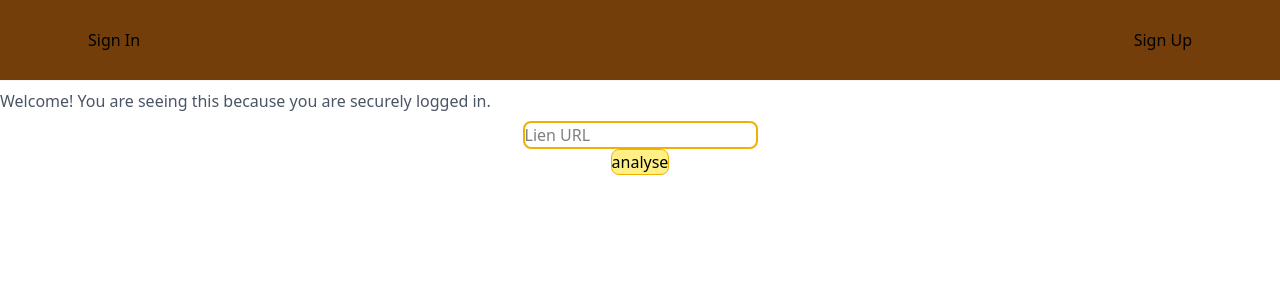
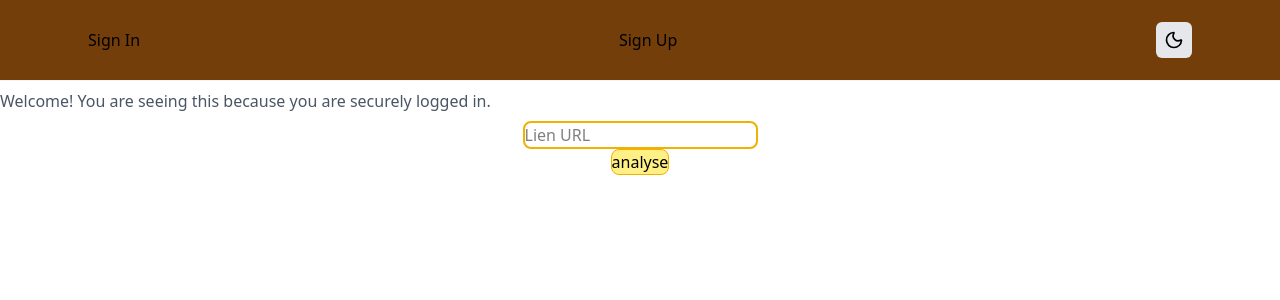
Before and after one commit to Rajabenamor/plateformeSEO, a Next.js app: page / in a window 1280 px wide. Shown: the top 300 px of the page. Built offline with nearby package versions, Linux system fonts and the light colour scheme.

Commit message:
added dark mode

```diff
--- a/package.json
+++ b/package.json
@@ -10,7 +10,9 @@
   },
   "dependencies": {
     "@hookform/resolvers": "^5.2.2",
+    "lucide-react": "^0.577.0",
     "next": "16.1.6",
+    "next-themes": "^0.4.6",
     "react": "19.2.3",
     "react-dom": "19.2.3",
     "react-hook-form": "^7.71.2",
--- /dev/null
+++ b/src/app/ThemeProvider.tsx
@@ -0,0 +1,10 @@
+// Dark mode / Light Mode
+"use client";
+
+import { ReactNode } from "react";
+import { ThemeProvider as NextThemesProvider } from "next-themes";
+
+export function ThemeProvider({children} : {children: ReactNode}){
+//attribute="class" tells next-themes to inject a "dark" CSS class into the HTML code
+return <NextThemesProvider attribute="class">{children}</NextThemesProvider>;
+}
--- a/src/app/auth/login/page.tsx
+++ b/src/app/auth/login/page.tsx
@@ -33,6 +33,7 @@ export default function LoginPage() {
   };
     return (
       <div>
+
         <h2>Log In to Your Dashboard</h2>
         <form onSubmit={handleSubmit(onSubmit)}>
           {/* 4. Conditionally display the error message to the user */}
--- a/src/app/layout.tsx
+++ b/src/app/layout.tsx
@@ -2,6 +2,7 @@ import type { Metadata } from "next";
 import { Geist, Geist_Mono } from "next/font/google";
 import "./globals.css";
 import Navbar from "@/components/Navbar";
+import { ThemeProvider } from "./ThemeProvider";
 const geistSans = Geist({
   variable: "--font-geist-sans",
   subsets: ["latin"],
@@ -23,12 +24,16 @@ export default function RootLayout({
   children: React.ReactNode;
 }>) {
   return (
-    <html lang="en">
+    //suppressHydrationWarning is CRUCIAL here, it stops Next.js from throwing an error
+    //when next-themes injects the dark mode class on page load.
+    <html lang="en" suppressHydrationWarning>
       <body
         className={`${geistSans.variable} ${geistMono.variable} antialiased`}
       >
-        <Navbar/>
-        {children}
+        <ThemeProvider>
+          <Navbar />
+          {children}
+        </ThemeProvider>
       </body>
     </html>
   );
--- a/src/components/Navbar.tsx
+++ b/src/components/Navbar.tsx
@@ -1,4 +1,5 @@
 import Link from "next/link";
+import ThemeToggle from "./ThemeToggle";
 
 export default function navbar() {
   return (
@@ -6,6 +7,7 @@ export default function navbar() {
       <div className="max-w-6xl mx-auto px-6 h-20 flex items-center justify-between">
         <Link href="/auth/login">Sign In</Link>
         <Link href="/auth/register">Sign Up</Link>
+        <ThemeToggle/>
       </div>
 
     </nav>
--- /dev/null
+++ b/src/components/ThemeToggle.tsx
@@ -0,0 +1,26 @@
+"use client";
+
+import { Moon, Sun } from "lucide-react";
+import { useTheme } from "next-themes";
+import { useEffect, useState } from "react";
+
+export default function ThemeToggle() {
+  const { theme, setTheme } = useTheme();
+  const [mounted, setMounted] = useState(false);
+
+  //Only show the button after the browser has loaded to prevent hydration errors
+  useEffect(() => {
+    setMounted(true);
+  }, []);
+  if (!mounted) return null;
+  return (
+    <button
+      onClick={() => setTheme(theme === "dark" ? "light" : "dark")}
+      aria-label="Toggle Dark Mode" //Accessibility label added
+      //transition-colors: This makes the background and text color change fade smoothly instead of instantly, harshly snapping.
+      className="p-2 cursor-pointer rounded-md bg-gray-200 dark:bg-gray-800 text-black dark:text-white hover:bg-gray-300 dark:hover:bg-gray-700 transition-colors flex items-center justify-center"
+    >
+      {theme === "dark" ? <Sun size={20} /> : <Moon size={20} /> }
+    </button>
+  );
+}
```
Also changed, not shown: 1 other file (tests, documents, lock files or other folders).
